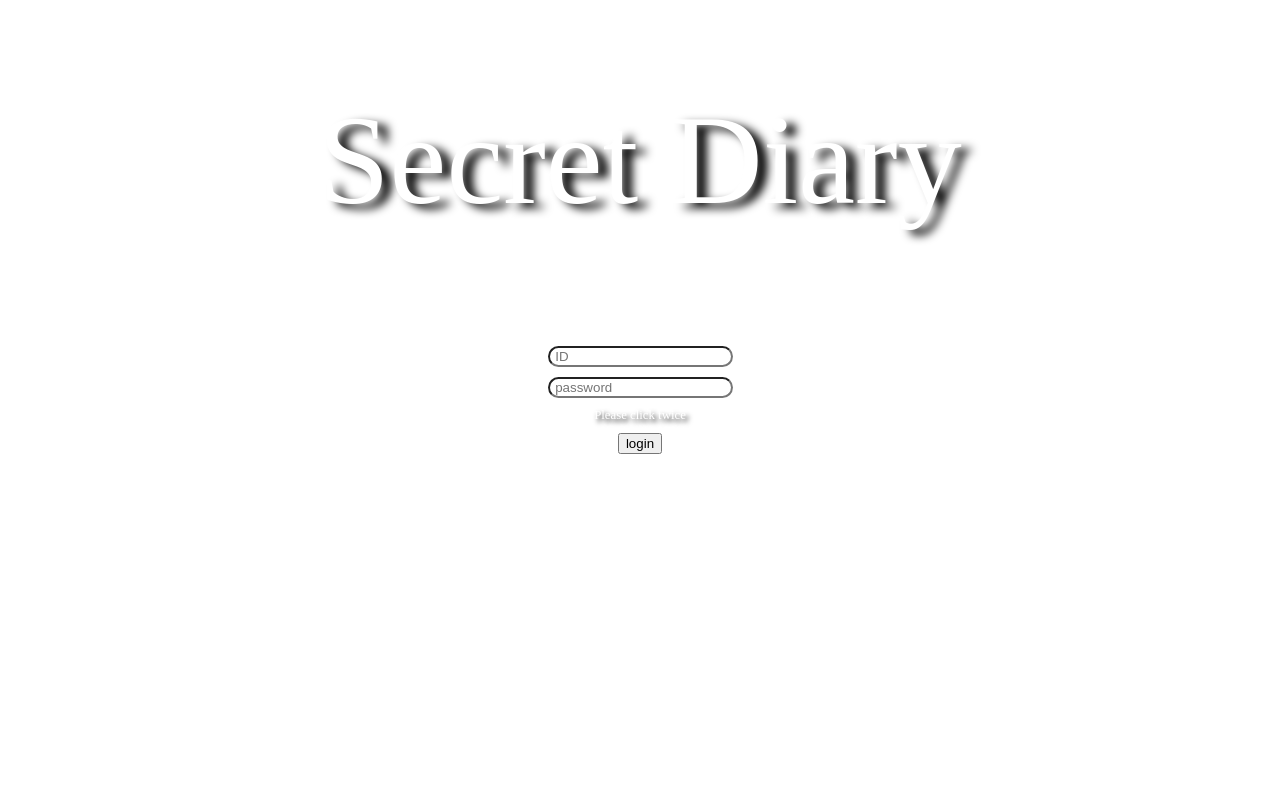
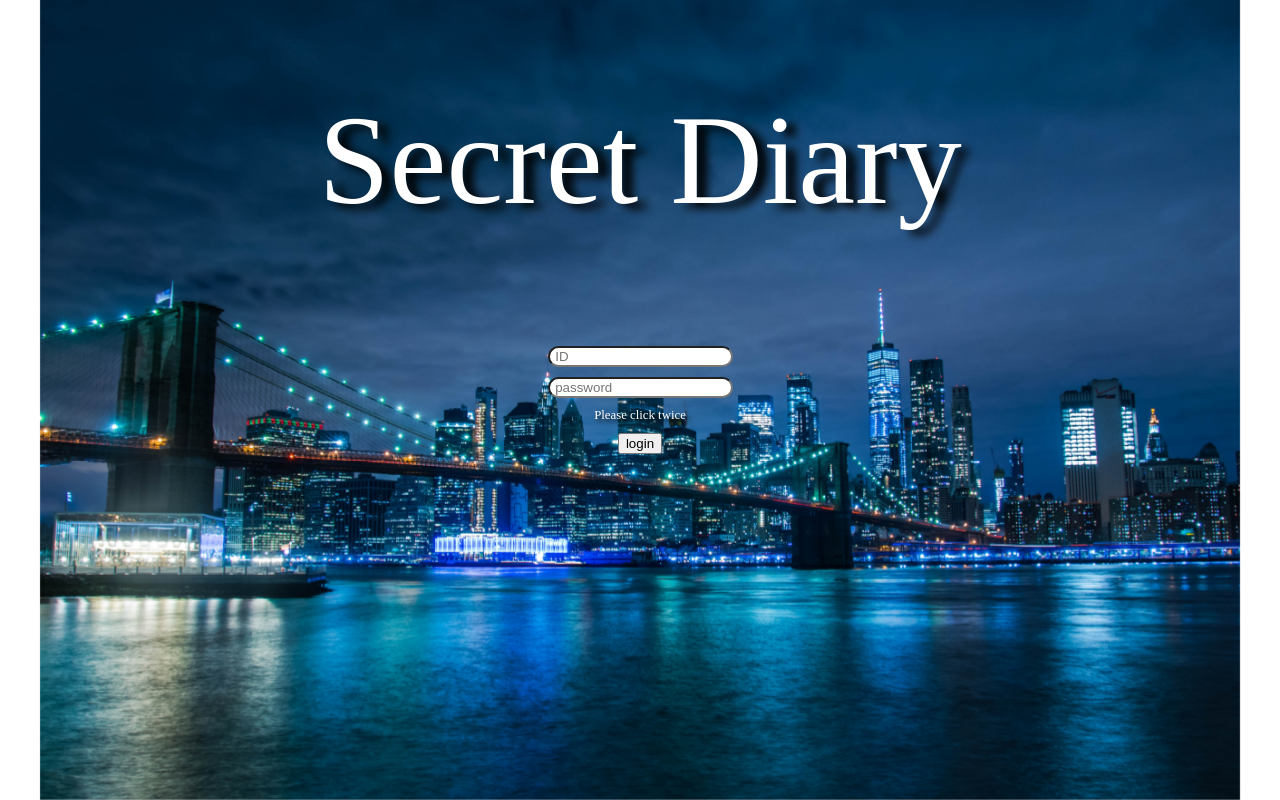
Before and after one commit to sungik0810/JSChallange, a plain HTML site: page index.html in a window 1280 px wide. Drawn offline with Linux system fonts and the light colour scheme.

Commit message:
Add files via upload

```diff
--- a/css/backgroundimage.css
+++ b/css/backgroundimage.css
@@ -16,9 +16,21 @@
   z-index: -1;
 }
 
-.randomlogindimage {
+.loginimg {
+  margin: 0;
+  width: 100vw;
+  height: 100vh;
+  top: 0;
+  position: fixed;
+  display: flex;
+  justify-content: center;
+  overflow: clip;
+  z-index: -1;
+}
+
+.randomloginimage {
   width: auto;
-  height: 100vh;
+  height: 100%;
   position: fixed;
   z-index: -1;
 }
--- a/index.html
+++ b/index.html
@@ -26,7 +26,7 @@
     <div class="appName">
       <span>Secret Diary</span>
     </div>
-    <figure class="backgroundimage">
+    <figure class="loginimg">
       <img class="randomloginimage" src="" />
     </figure>
     <script src="js/login.js"></script>
```
